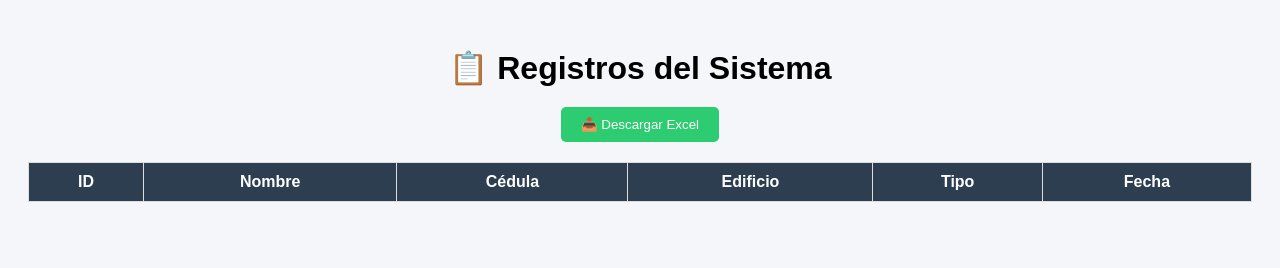
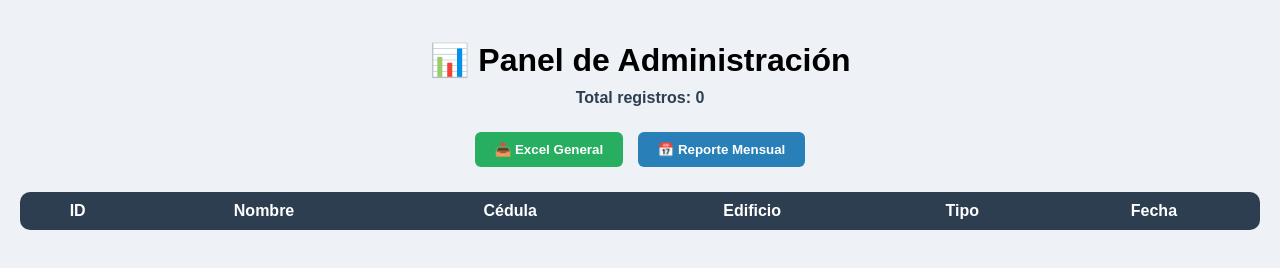
Before and after one commit to ferneymahechaotavo671-debug/proyecto_habitat, a website: page publico/admin.html in a window 1280 px wide. Drawn offline with Linux system fonts and the light colour scheme; no server answers.

Commit message:
admin pro con reporte mensual

```diff
--- a/publico/admin.html
+++ b/publico/admin.html
@@ -3,54 +3,94 @@
 <head>
   <meta charset="UTF-8">
   <title>Panel Admin</title>
+
   <style>
     body {
-      font-family: Arial;
-      background: #f4f6f9;
+      font-family: Arial, sans-serif;
+      background: #eef2f7;
+      margin: 0;
       padding: 20px;
-      text-align: center;
     }
 
     h1 {
+      text-align: center;
+      margin-bottom: 10px;
+    }
+
+    .contador {
+      text-align: center;
+      margin-bottom: 20px;
+      font-weight: bold;
+      color: #2c3e50;
+    }
+
+    .botones {
+      text-align: center;
       margin-bottom: 20px;
     }
 
     button {
       padding: 10px 20px;
-      background: #2ecc71;
+      margin: 5px;
+      border: none;
+      border-radius: 6px;
+      cursor: pointer;
       color: white;
-      border: none;
-      cursor: pointer;
-      border-radius: 5px;
-      margin-bottom: 20px;
+      font-weight: bold;
     }
 
-    button:hover {
+    .excel {
       background: #27ae60;
+    }
+
+    .excel:hover {
+      background: #219150;
+    }
+
+    .mensual {
+      background: #2980b9;
+    }
+
+    .mensual:hover {
+      background: #1f6691;
     }
 
     table {
       width: 100%;
       border-collapse: collapse;
       background: white;
-    }
-
-    th, td {
-      padding: 10px;
-      border: 1px solid #ddd;
+      border-radius: 10px;
+      overflow: hidden;
     }
 
     th {
       background: #2c3e50;
       color: white;
+      padding: 10px;
+    }
+
+    td {
+      padding: 10px;
+      border-bottom: 1px solid #ddd;
+      text-align: center;
+    }
+
+    tr:hover {
+      background: #f2f2f2;
     }
   </style>
 </head>
+
 <body>
 
-  <h1>📋 Registros del Sistema</h1>
+  <h1>📊 Panel de Administración</h1>
 
-  <button onclick="exportarExcel()">📥 Descargar Excel</button>
+  <div class="contador" id="contador">Total registros: 0</div>
+
+  <div class="botones">
+    <button class="excel" onclick="exportarExcel()">📥 Excel General</button>
+    <button class="mensual" onclick="reporteMensual()">📅 Reporte Mensual</button>
+  </div>
 
   <table>
     <thead>
@@ -72,7 +112,10 @@
         .then(res => res.json())
         .then(data => {
           const tabla = document.getElementById("tablaRegistros");
+          const contador = document.getElementById("contador");
+
           tabla.innerHTML = "";
+          contador.innerText = "Total registros: " + data.length;
 
           if (data.length === 0) {
             tabla.innerHTML = "<tr><td colspan='6'>No hay registros</td></tr>";
@@ -91,18 +134,21 @@
               </tr>
             `;
           });
-        })
-        .catch(err => console.error("Error:", err));
+        });
     }
 
     function exportarExcel() {
       window.location.href = "/admin/exportar-excel";
     }
 
-    // Cargar al iniciar
+    function reporteMensual() {
+      const mes = prompt("Ingresa el mes (1-12):");
+      if (!mes) return;
+
+      window.location.href = `/admin/exportar-excel-mensual?mes=${mes}`;
+    }
+
     window.onload = cargarRegistros;
-
-    // Actualizar cada 5 segundos
     setInterval(cargarRegistros, 5000);
   </script>
 
```
